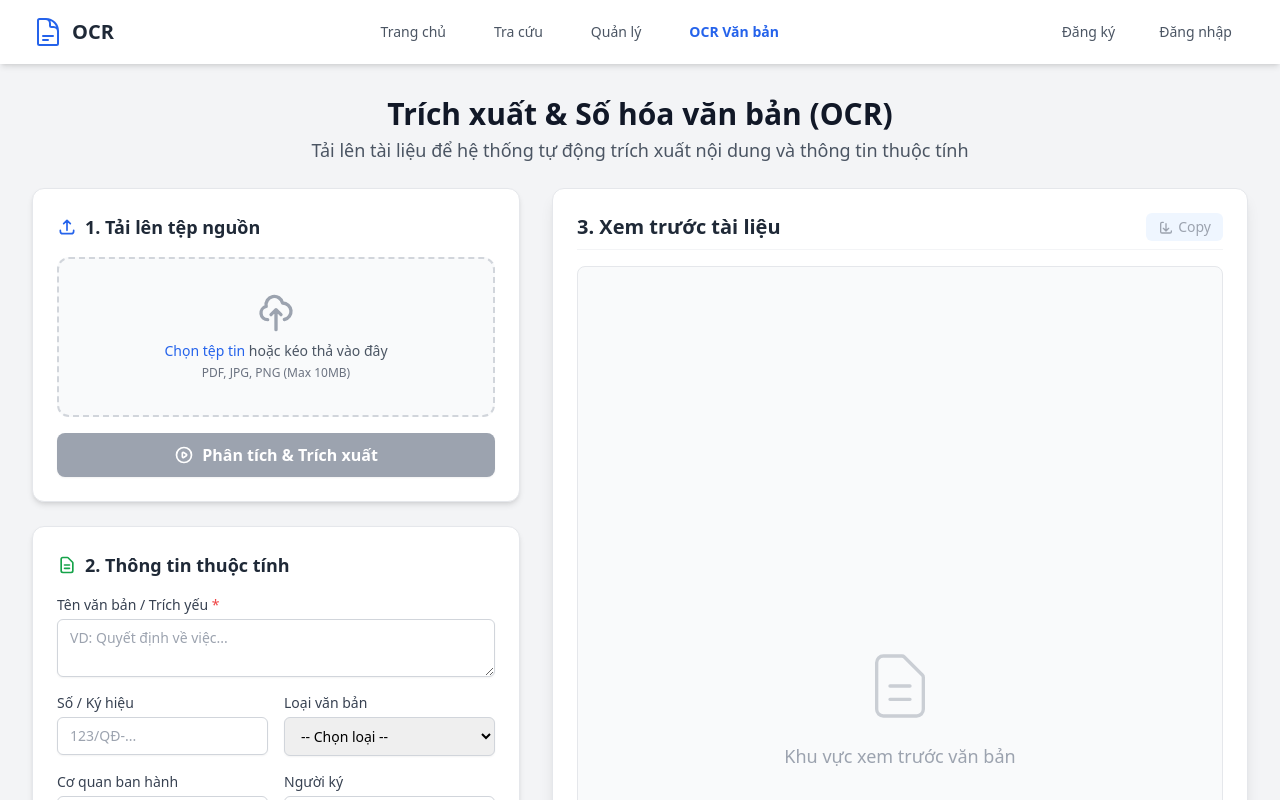
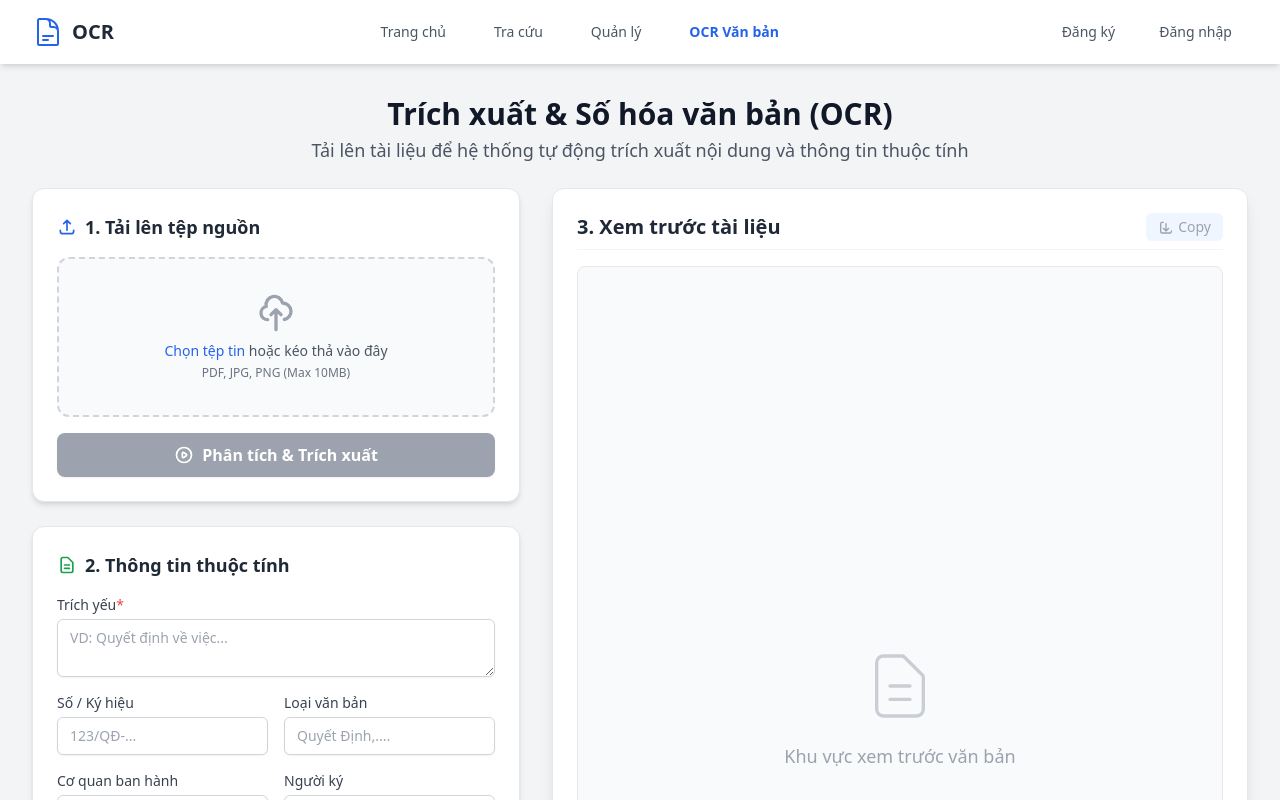
Before and after one commit to haonguyn/sohoavanban-web, a Vue app: page /ocr-vanban in a window 1280 px wide. Shown: the top 800 px of the page. Built offline with nearby package versions, Linux system fonts and the light colour scheme; no server answers.

Commit message:
xu_liOCR_text

```diff
--- a/src/components/OCRComponent.vue
+++ b/src/components/OCRComponent.vue
@@ -116,9 +116,9 @@
                         <form @submit.prevent="saveDocument" class="space-y-4">
                             <!-- Hàng 1: Tên văn bản (Full width) -->
                             <div>
-                                <label class="block text-sm font-medium text-gray-700">Tên văn bản / Trích yếu <span
+                                <label class="block text-sm font-medium text-gray-700">Trích yếu<span
                                         class="text-red-500">*</span></label>
-                                <textarea v-model="form.full_text" rows="2"
+                                <textarea v-model="form.title" rows="2"
                                     class="mt-1 block w-full px-3 py-2 border border-gray-300 rounded-md shadow-sm focus:ring-blue-500 focus:border-blue-500 sm:text-sm"
                                     placeholder="VD: Quyết định về việc..."></textarea>
                             </div>
@@ -133,15 +133,9 @@
                                 </div>
                                 <div>
                                     <label class="block text-sm font-medium text-gray-700">Loại văn bản</label>
-                                    <select v-model="form.doc_type"
-                                        class="mt-1 block w-full px-3 py-2 border border-gray-300 rounded-md shadow-sm focus:ring-blue-500 focus:border-blue-500 sm:text-sm">
-                                        <option value="">-- Chọn loại --</option>
-                                        <option value="Quyết định">Quyết định</option>
-                                        <option value="Nghị định">Nghị định</option>
-                                        <option value="Thông tư">Thông tư</option>
-                                        <option value="Công văn">Công văn</option>
-                                        <option value="Tờ trình">Tờ trình</option>
-                                    </select>
+                                        <input type="text" v-model="form.doc_type"
+                                        class="mt-1 block w-full px-3 py-2 border border-gray-300 rounded-md shadow-sm focus:ring-blue-500 focus:border-blue-500 sm:text-sm"
+                                        placeholder="Quyết Định,...." />
                                 </div>
                             </div>
 
@@ -168,7 +162,7 @@
                                 </div>
                                 <div>
                                     <label class="block text-sm font-medium text-gray-700">Lĩnh vực</label>
-                                    <input type="text" v-model="form.doc_type" placeholder="VD: Y tế, Giáo dục"
+                                    <input type="text" v-model="form.field" placeholder="VD: Y tế, Giáo dục"
                                         class="mt-1 block w-full px-3 py-2 border border-gray-300 rounded-md shadow-sm focus:ring-blue-500 focus:border-blue-500 sm:text-sm" />
                                 </div>
                             </div>
@@ -177,10 +171,13 @@
                             <div
                                 class="grid grid-cols-1 sm:grid-cols-3 gap-4 bg-gray-50 p-3 rounded-lg border border-gray-200">
                                 <div>
-                                    <label class="block text-xs font-bold text-gray-600 mb-1">Ngày ban hành</label>
-                                    <input type="date" v-model="form.issued_date"
-                                        class="block w-full px-2 py-1.5 border border-gray-300 rounded text-sm" />
-                                </div>
+                        <label class="block text-xs font-bold text-gray-600 mb-1">Ngày ban hành</label>
+                        <input
+                            type="date"
+                            v-model="form.issued_date"
+                            class="block w-full px-2 py-1.5 border border-gray-300 rounded text-sm"
+                        />
+                    </div>
                                 <div>
                                     <label class="block text-xs font-bold text-blue-600 mb-1">Ngày hiệu lực</label>
                                     <input type="date" v-model="form.effective_start_date"
@@ -196,7 +193,7 @@
                             <!-- Hàng cuối: Link & Submit -->
                             <div>
                                 <label class="block text-sm font-medium text-gray-700">Ghi chú thêm</label>
-                                <input type="text" v-model="form.field"
+                                <input type="text" v-model="form.summary"
                                     class="mt-1 block w-full px-3 py-2 border border-gray-300 rounded-md shadow-sm focus:ring-blue-500 focus:border-blue-500 sm:text-sm" />
                             </div>
 
@@ -412,7 +409,7 @@ export default defineComponent({
 
                 // 1. Văn bản trích xuất
                 this.extractedText = text;
-
+                console.log(this.convertToISODate(data.ngayBanHanh))
                 // 2. Điền form từ data
                 this.form = {
                     doc_number: data.soVanBan,
@@ -422,12 +419,13 @@ export default defineComponent({
                     signer: data.nguoiKy,
                     summary: "Văn bản được trích xuất từ tệp " + (this.selectedFile?.name || ""),
                     full_text: text,
-                    issued_date: data.ngayBanHanh,
+                    issued_date: this.convertToISODate(data.ngayBanHanh),
                     effective_start_date: data.ngayHieuLuc || "",
                     effective_end_date: data.ngayHetHieuLuc || "",
                     status: "draft",
                     pageCount: Number(data.pageCount) || null,   // thêm vào
-                    field: data.linhVuc || "",                   // thêm vào
+                    //field: this.checkTag(data.linhVuc),
+                    field: data.linhVuc || null                 // thêm vào
                     };
 
 
@@ -469,6 +467,35 @@ export default defineComponent({
             }).catch(err => {
                 console.error("Lỗi copy:", err);
             });
+        },
+        convertToISODate(vietnameseDateString: string): string {
+            try {
+                // Lấy 3 nhóm số theo thứ tự: ngày - tháng - năm
+                const parts = vietnameseDateString.match(/(\d+)[^\d]+(\d+)[^\d]+(\d+)/);
+
+                if (parts && parts[1] && parts[2] && parts[3]) {
+                    const day = parts[1].padStart(2, '0');
+                    const month = parts[2].padStart(2, '0');
+                    const year = parts[3];
+                    return `${year}-${month}-${day}`;
+                }
+
+                return "";
+            } catch (error) {
+                console.error("convertToISODate error:", error);
+                return "";
+            }
+        }
+            ,
+
+         checkTag(tag: string): string {
+
+            if (tag == " ")
+                {
+                    tag ="khác"
+                }
+
+            return tag;
         }
     },
 });
```
